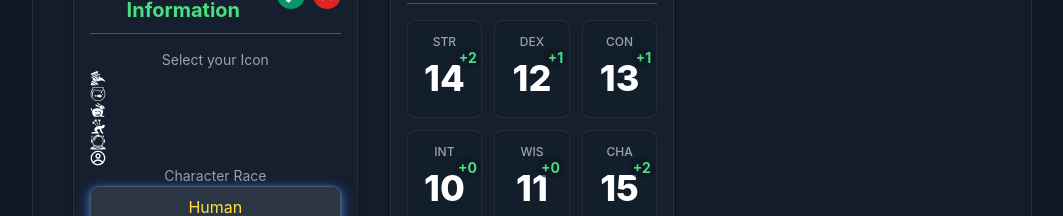
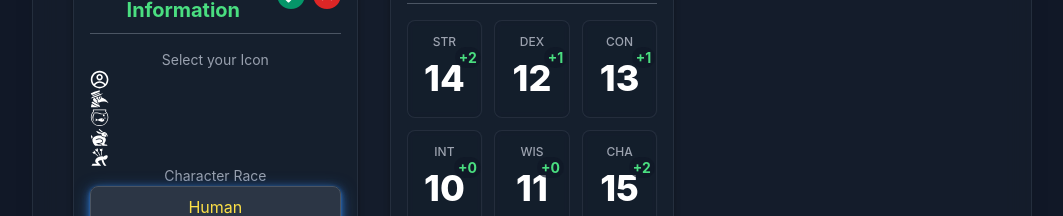
Before and after one commit to Mrpoink/DungeonMaster, a Next.js app in the folder dungeon-master/: page /pages/characterInfo in a window 1280 px wide. Both pictures are taken after a click on the button 436 px from the left and 226 px from the top of the page. Shown: the part 246-462 px from the top of the page, without its empty margins (108-1171 px from the left). Built offline with nearby package versions, Linux system fonts and the light colour scheme.

Commit message:
updated icon-select

```diff
--- a/dungeon-master/src/app/components/character/characterIcon.tsx
+++ b/dungeon-master/src/app/components/character/characterIcon.tsx
@@ -1,7 +1,17 @@
 'use client'
-import React, { useState } from "react";
+import React from "react";
 import { CgProfile } from "react-icons/cg";
 import { GiAquarium, GiArrowed, GiAstronautHelmet, GiPlagueDoctorProfile, GiRabbit } from "react-icons/gi"
+
+
+const availableIcons = [
+    {id: 0, Component: <CgProfile/>},
+    {id: 1, Component: <GiPlagueDoctorProfile/>},
+    {id: 2, Component: <GiAquarium/>},
+    {id: 3, Component: <GiRabbit/>},
+    {id: 4, Component: <GiArrowed/>},
+]
+
 
 export function CharacterIcon({ id }: { id: number }) {
     switch (id) {
@@ -20,31 +30,30 @@ export function CharacterIcon({ id }: { id: number }) {
     }
 }
 
-export default function SelectIcon() {
-    const [icon, setIcon] = useState(0)
+export default function SelectIcon({onIconSelect, currentIconId}: { onIconSelect: (id: number) => void; currentIconId: number }) {
+
     const handleIconSelect = (id: number) => {
-        setIcon(id)
+        onIconSelect(id)
     }
+
+    const iconElements = availableIcons.map((icon) => {
+        const isSelected = icon.id === currentIconId;
+        return (
+            <div
+                key={icon.id}
+                onClick={() => handleIconSelect(icon.id)}
+                className={`icon-item ${isSelected ? 'selected' : ''}`}
+                role="button"
+                tabIndex={0}
+            >
+                {icon.Component}
+            </div>
+        )
+    })
+
     return(
         <div className="icon-select">
-            <div className="character-icon">
-                <GiPlagueDoctorProfile onClick={() => handleIconSelect(1)}/>
-            </div>
-            <div className="character-icon">
-                <GiAquarium onClick={() => handleIconSelect(2)}/>
-            </div>
-            <div className="character-icon">
-                <GiRabbit onClick={() => handleIconSelect(3)}/>
-            </div>
-            <div className="character-icon">
-                <GiArrowed onClick={() => handleIconSelect(4)}/>
-            </div>
-            <div className="character-icon">
-                <GiAstronautHelmet onClick={() => handleIconSelect(5)}/>
-            </div>
-            <div className="character-icon">
-                <CgProfile onClick={() => handleIconSelect(0)}/>
-            </div>
+            {iconElements}
         </div>
     )
 }
--- a/dungeon-master/src/app/components/gameOver/gameOver.tsx
+++ b/dungeon-master/src/app/components/gameOver/gameOver.tsx
@@ -1 +1,24 @@
 'use client'
+
+import { useRouter } from "next/navigation"
+
+export default function GameOver(){
+    return(
+        <div className="game-over">
+            You made it to the end.
+            Thanks for playing!
+            <div className="game-over-button">
+                <LeaveExperience/>
+            </div>
+        </div>
+    )
+}
+
+export function LeaveExperience(){
+    const router = useRouter()
+    return(
+        <button onClick={()=>router.back()}>
+              Leave Experience
+        </button>
+    )
+}
--- a/dungeon-master/src/app/globals.css
+++ b/dungeon-master/src/app/globals.css
@@ -623,6 +623,15 @@ input::selection {
   font-weight: 800; /* font-extrabold */
   color: white;
 }
+.basic-info-grid{
+  display: grid;
+  grid-template-columns: repeat(4, 1fr);
+  gap: 0.75rem; /* gap-3 */
+}
+
+.icon-item{
+  font-size: larger;
+}
 /* --- Ability Score Styles --- */
 .ability-scores-grid {
   display: grid;
--- a/dungeon-master/src/app/pages/characterInfo/characterInfo.tsx
+++ b/dungeon-master/src/app/pages/characterInfo/characterInfo.tsx
@@ -144,7 +144,7 @@ const AbilityScore = ({ name, score }: { name: string, score: number }) => {
                     </div>
                     <div>
                         <label className="text-sm text-gray-400 block mb-1">Select your Icon</label>
-                        <SelectIcon/>
+                        <SelectIcon onIconSelect={setTempIcon} currentIconId={tempIcon}/>
                     </div>
                     <div>
                         <label className="text-sm text-gray-400 block mb-1">Character Race</label>
@@ -174,9 +174,9 @@ const AbilityScore = ({ name, score }: { name: string, score: number }) => {
                         <BiPencil className="w-4 h-4" />
                     </button>
                 </div>
-                <div className="ability-scores-grid">
+                <div className="basic-info-grid">
                     <div className="basicInfo-icon">
-                        <CharacterIcon id={0}/>
+                        <CharacterIcon id={tempIcon}/>
                     </div>
                     <p className="basicInfo-text">
                         {characterData.race}
```
